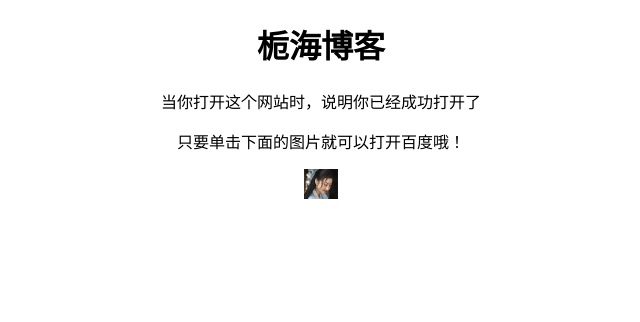
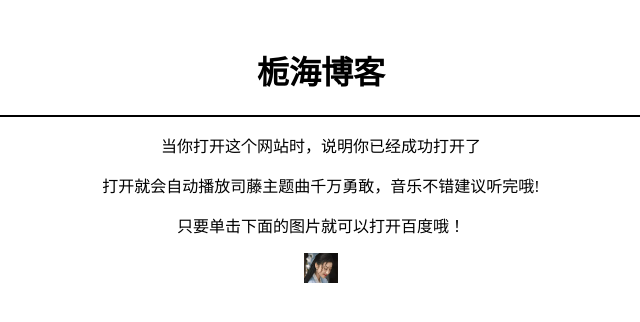
Before and after one commit to z2135/z2135.github.io, a plain HTML site: page index.html in a window 1280 px wide. Shown: the whole page, without its empty margins (319-959 px from the left). Drawn offline with Linux system fonts and the light colour scheme.

Commit message:
第二次更新

```diff
--- a/index.html
+++ b/index.html
@@ -6,8 +6,11 @@
 </head>
 
 <body>
+	<embed src="http://music.163.com/song/media/outer/url?id=1826184498.mp3" width="0" height="0" loop="-1" autostart="ture">
 	<h1 align="center">栀海博客</h1>
+	<hr color="#000000">
 	<p align="center">当你打开这个网站时，说明你已经成功打开了</p>
+	<p align="center">打开就会自动播放司藤主题曲千万勇敢，音乐不错建议听完哦!</p>
 	<p align="center">只要单击下面的图片就可以打开百度哦！</p>
 	<p align="center"><a href="http://www.baidu.com" target="_self"><img src="img/siten1.jpg" alt="打开百度" lowsrc="600" height="30"></a></p>
 </body>
```
